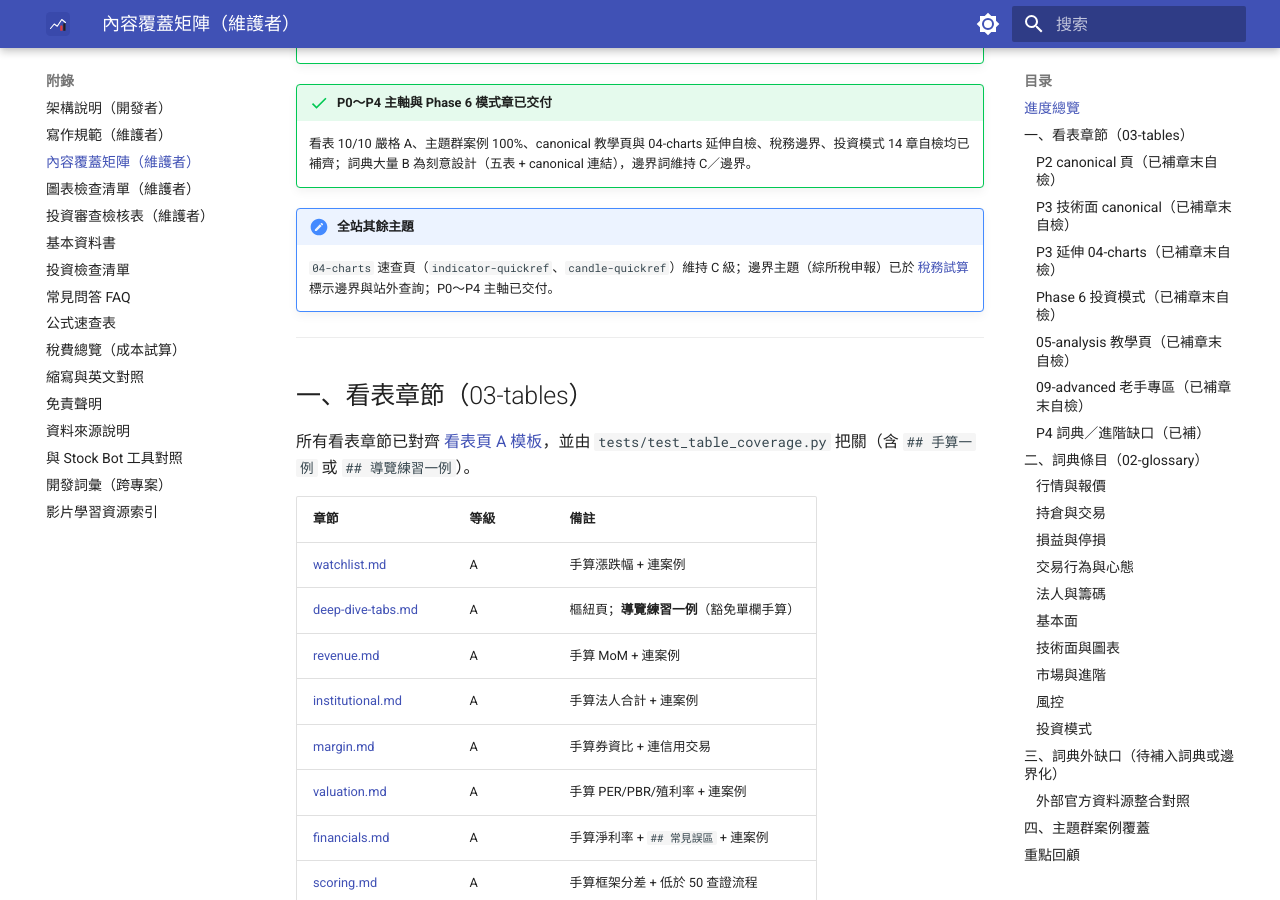
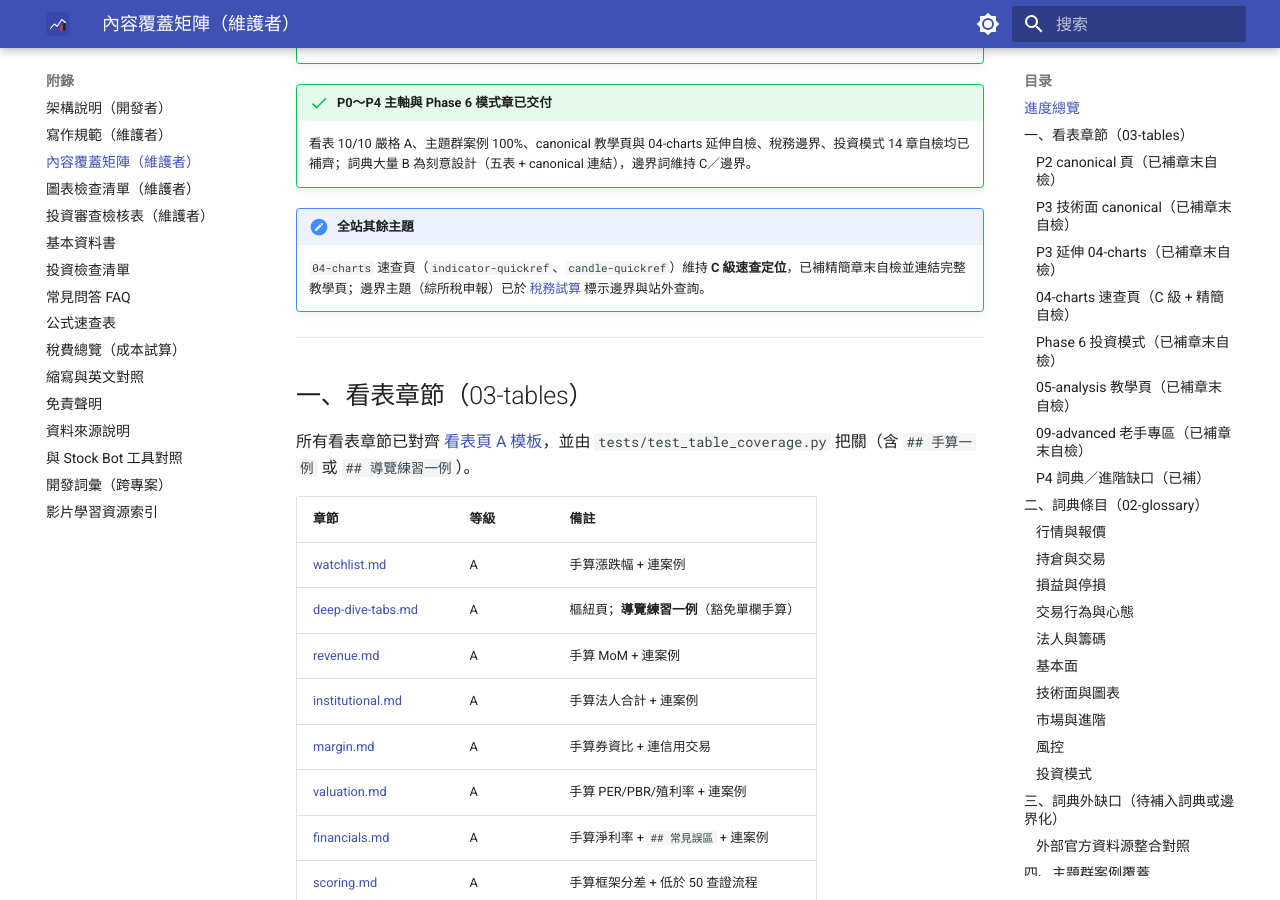
Before and after one commit to skymiku39/stock_school, an MkDocs documentation site: the page built from docs/CONTENT-COVERAGE-MATRIX.md, in a window 1280 px wide and 900 px high, scrolled down 1596 px. Built offline with MkDocs 1.6.1 and Material for MkDocs 9.7.7, drawn with Linux system fonts in a browser that asks for light colours; some of the changed text lies outside the part shown.

Commit message:
feat: ✨ [AI] 為圖表速查頁補精簡章末自檢
Co-authored-by: Cursor <cursoragent@cursor.com>

```diff
--- a/docs/CONTENT-COVERAGE-MATRIX.md
+++ b/docs/CONTENT-COVERAGE-MATRIX.md
@@ -35,7 +35,7 @@
     看表 10/10 嚴格 A、主題群案例 100%、canonical 教學頁與 04-charts 延伸自檢、稅務邊界、投資模式 14 章自檢均已補齊；詞典大量 B 為刻意設計（五表 + canonical 連結），邊界詞維持 C／邊界。
 
 !!! note "全站其餘主題"
-    `04-charts` 速查頁（`indicator-quickref`、`candle-quickref`）維持 C 級；邊界主題（綜所稅申報）已於 [稅務試算](appendix/taxes-for-costing.md#綜所稅與申報邊界) 標示邊界與站外查詢；P0～P4 主軸已交付。
+    `04-charts` 速查頁（`indicator-quickref`、`candle-quickref`）維持 **C 級速查定位**，已補精簡章末自檢並連結完整教學頁；邊界主題（綜所稅申報）已於 [稅務試算](appendix/taxes-for-costing.md#綜所稅與申報邊界) 標示邊界與站外查詢。
 
 ---
 
@@ -99,6 +99,13 @@
 | [fundamental-charts](04-charts/fundamental-charts.md) | 常見誤區 + 自檢 |
 | [chips-charts](04-charts/chips-charts.md) | 常見誤區 + 自檢 |
 | [market-charts](04-charts/market-charts.md) | 常見誤區 + 自檢 |
+
+### 04-charts 速查頁（C 級 + 精簡自檢）
+
+| 頁面 | 補強 |
+|------|------|
+| [indicator-quickref](04-charts/indicator-quickref.md) | 精簡自檢（連結完整指標教學） |
+| [candle-quickref](04-charts/candle-quickref.md) | 精簡自檢（連結 candle-patterns） |
 
 ### Phase 6 投資模式（已補章末自檢）
 
```
Also changed, not shown: docs/04-charts/candle-quickref.md (+11 -0 lines), docs/04-charts/indicator-quickref.md (+11 -0 lines).
